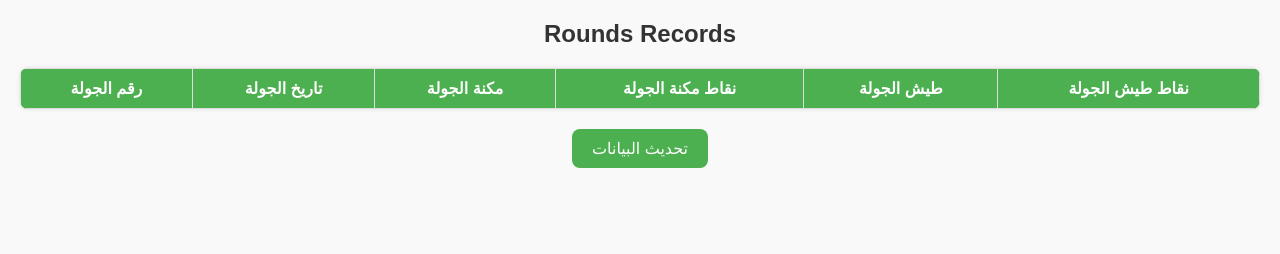
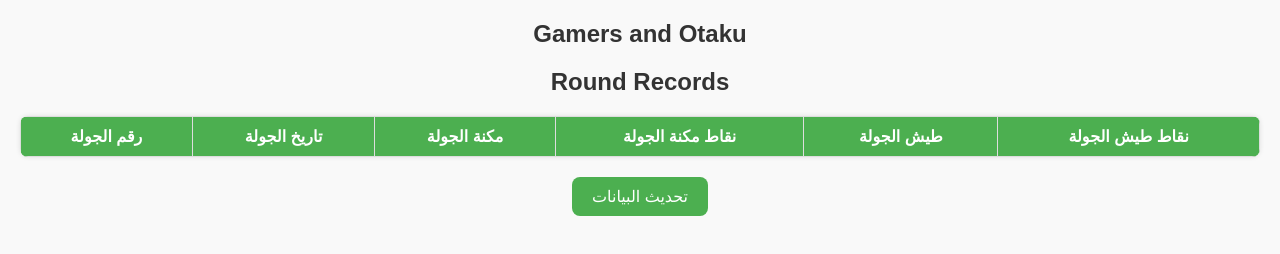
Before and after one commit to MoatazAbdElmutaal/FFM-Resluts-Tracking-, a plain HTML site: page index.html in a window 1280 px wide. Drawn offline with Linux system fonts and the light colour scheme; no server answers.

Commit message:
Update index.html

```diff
--- a/index.html
+++ b/index.html
@@ -69,8 +69,8 @@
 </style>
 </head>
 <body>
-
-<h2>Rounds Records</h2>
+<h2> Gamers and Otaku</h2>
+<h2>Round Records </h2>
 
 <table id="roundsTable">
   <thead>
```
